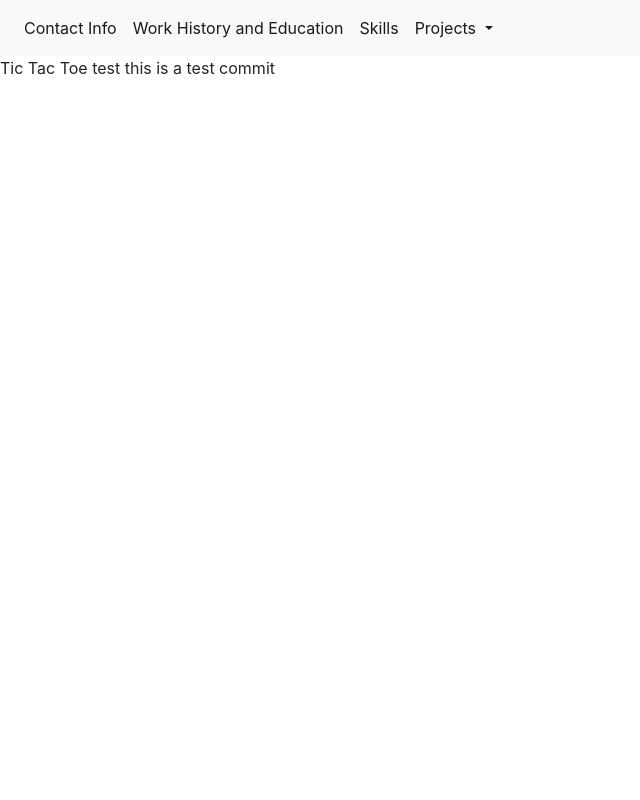
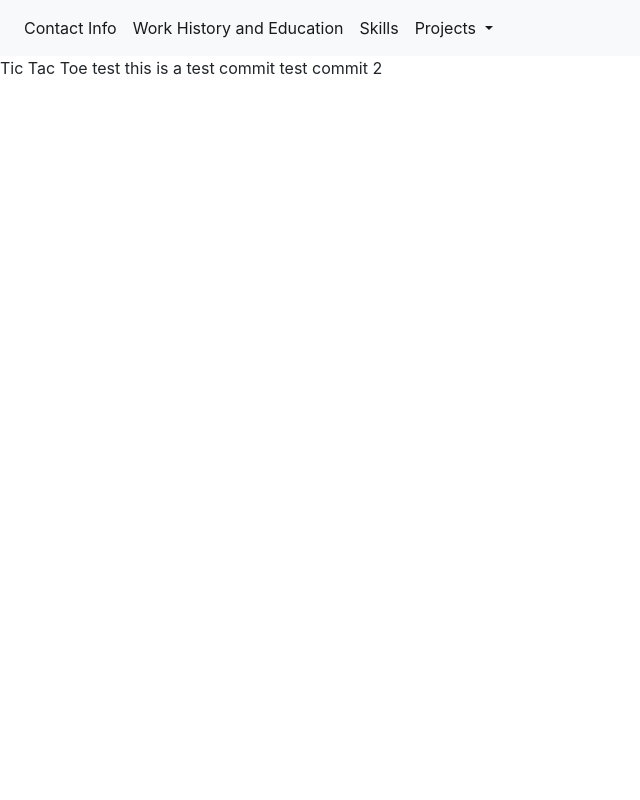
Before and after one commit to dltcoughlin/Resume_Website, a Django app: page /tictactoe in a window 1280 px wide. Shown: the whole page, without its empty margins (0-640 px from the left). Run offline with Django 3.2, Linux system fonts and the light colour scheme; some libraries are stand-ins or nearby versions.

Commit message:
test comit 3

```diff
--- a/General/templates/tic_tac_toe_page.html
+++ b/General/templates/tic_tac_toe_page.html
@@ -3,4 +3,5 @@
 {% block content %}
 Tic Tac Toe
 test this is a test commit
+test commit 2
 {% endblock %}
```
